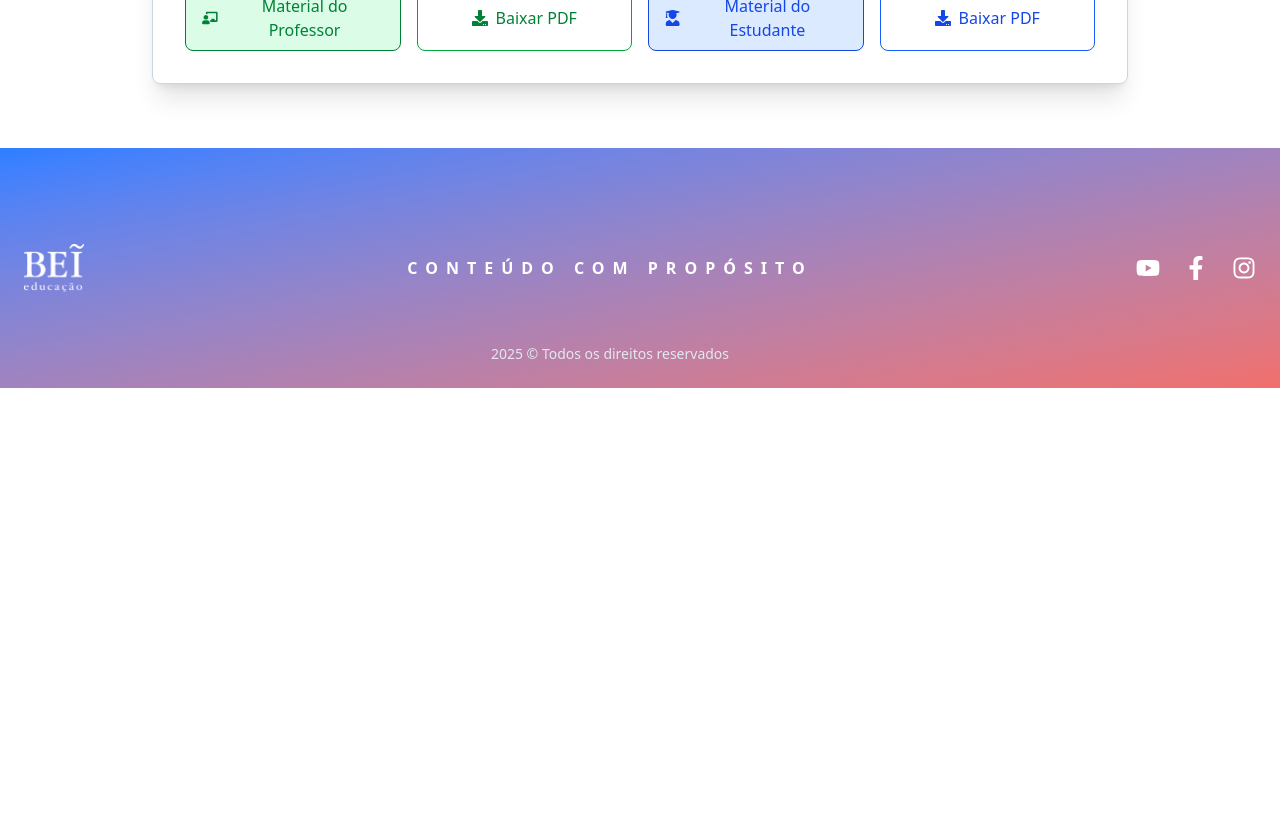
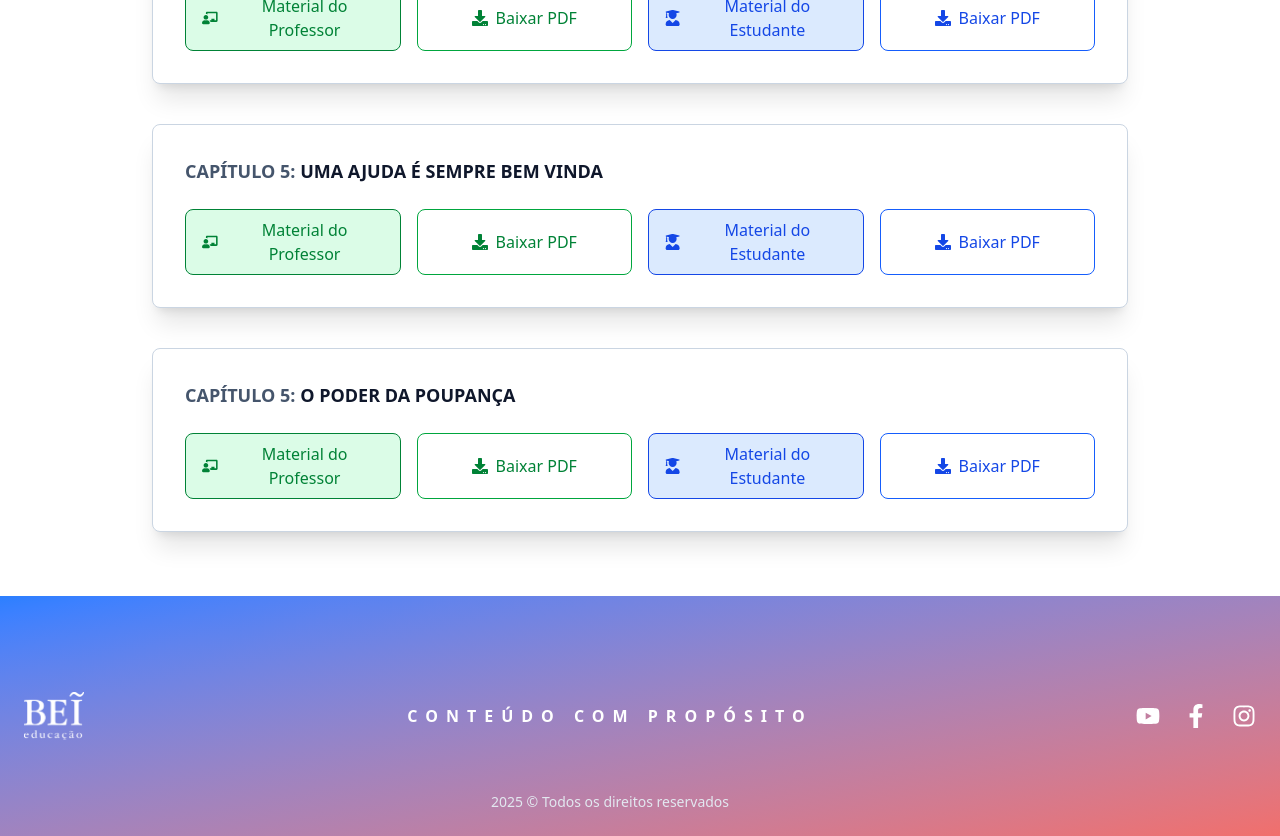
Before and after one commit to heliobei/exerciciosextras7o, a React (Vite) app: page / in a window 1280 px wide. Shown: the part 1900-2736 px from the top of the page. Before the commit the page ends 2288 px from the top, so only its background shows below. Built offline with nearby package versions, Linux system fonts and the light colour scheme.

Commit message:
Update ChapterList.jsx

```diff
--- a/src/components/ChapterList.jsx
+++ b/src/components/ChapterList.jsx
@@ -7,6 +7,9 @@ const chapters = [
   { id: 3, title: "Um dinheirinho para chamar de meu", teacherPdf: "/assets/pdfs/Educador_Capitulo_03_7o.pdf", studentPdf: "/assets/pdfs/Estudante_Capitulo_03_7o.pdf" },
   { id: 4, title: "Acabou o dinheiro. O que fazer?", teacherPdf: "/assets/pdfs/Educador_Capitulo_04_7o.pdf", studentPdf: "/assets/pdfs/Estudante_Capitulo_04_7o.pdf" },
   { id: 5, title: "Como faço para guardar dinheiro?", teacherPdf: "/assets/pdfs/Educador_Capitulo_05_7o.pdf", studentPdf: "/assets/pdfs/Estudante_Capitulo_05_7o.pdf" },
+
+  { id: 5, title: "Uma ajuda é sempre bem vinda", teacherPdf: "/assets/pdfs/Educador_Capitulo_06_7o.pdf", studentPdf: "/assets/pdfs/Estudante_Capitulo_06_7o.pdf" },
+  { id: 5, title: "O poder da poupança", teacherPdf: "/assets/pdfs/Educador_Capitulo_07_7o.pdf", studentPdf: "/assets/pdfs/Estudante_Capitulo_07_7o.pdf" },
   // ... mais capítulos
 ];
 
```
